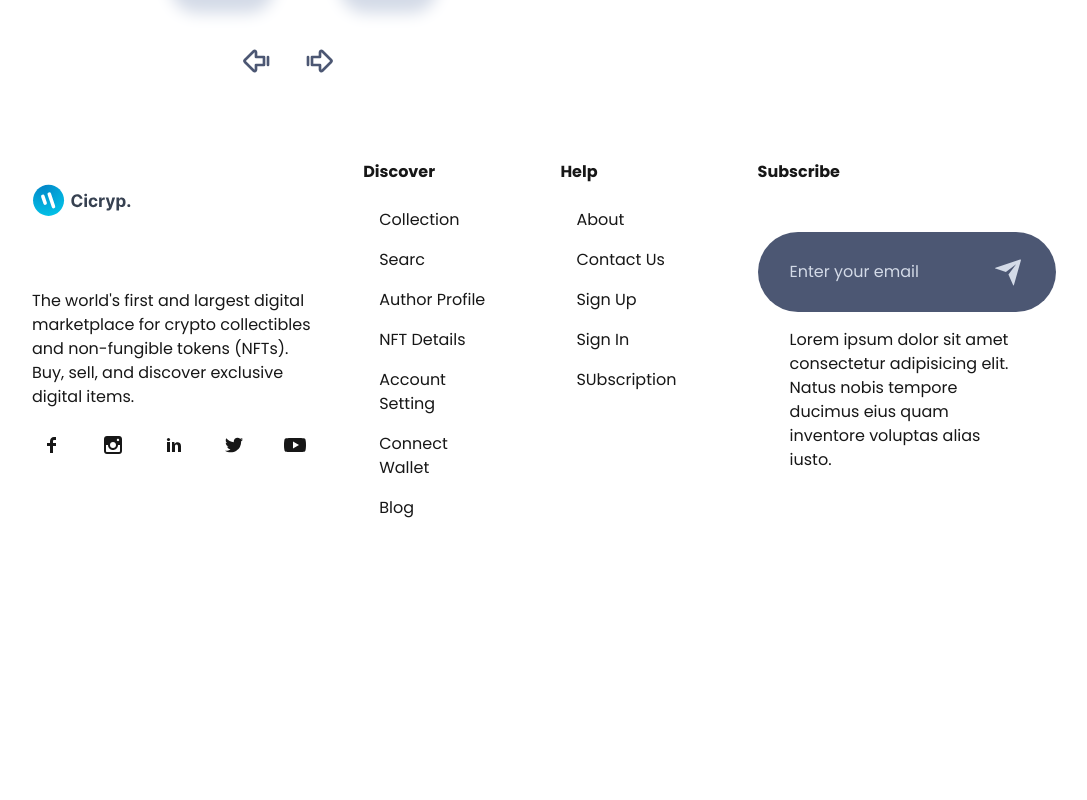
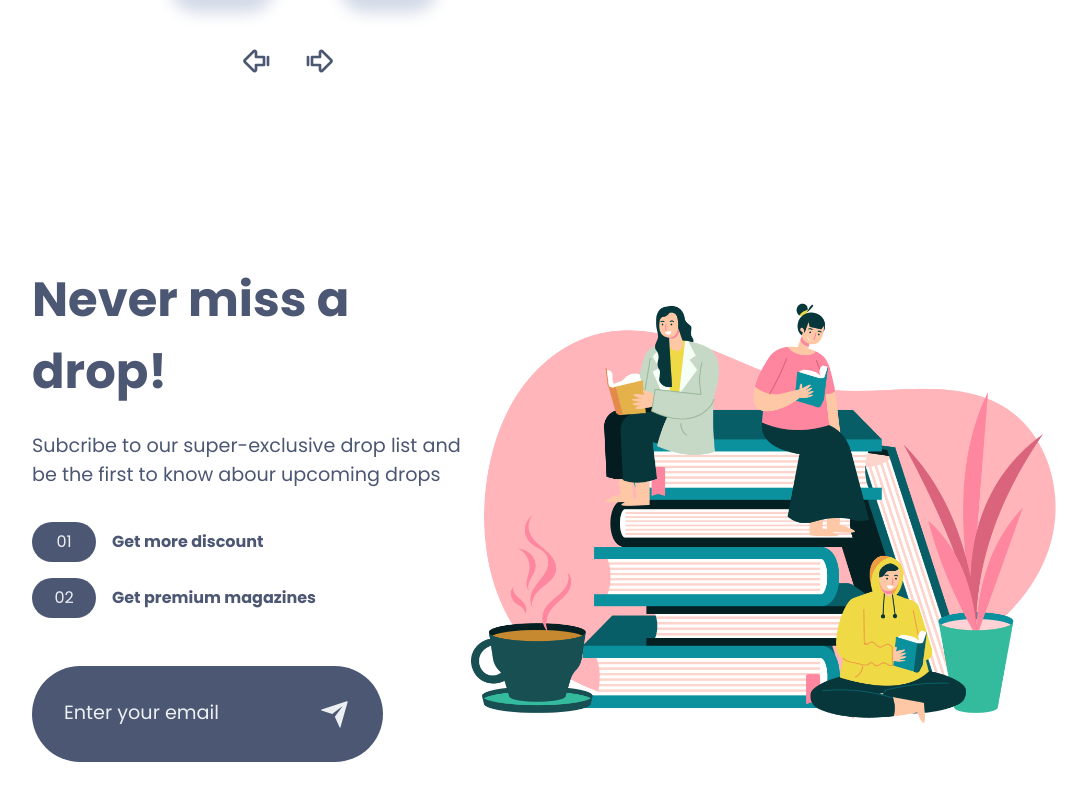
Before and after one commit to rahul-0407/nft-marketplace, a Next.js app in the folder nftfrontend/: page / in a window 1280 px wide. Shown: the part 1880-2680 px from the top of the page, without its empty margins (96-1183 px from the left). Before the commit the page ends 2432 px from the top, so only its background shows below. Built offline with nearby package versions, Linux system fonts and the light colour scheme.

Commit message:
subscribe section added

```diff
--- a/nftfrontend/app/globals.css
+++ b/nftfrontend/app/globals.css
@@ -68,3 +68,108 @@ body {
   color: var(--foreground);
   /* font-family: Arial, Helvetica, sans-serif; */
 }
+
+
+
+
+.subscribe{
+  width: 100%;
+}
+
+.subscribe_box{
+  width: 80%;
+  margin: 0 auto;
+  padding: 8rem 0;
+  display: grid;
+  grid-template-columns: 1.5fr 2fr;
+  align-items: center;
+}
+
+.subscribe_box_left h2{
+  font-size: 3rem;
+  line-height: 0;
+}
+
+.subscribe_box p{
+  font-size: 1.2rem;
+}
+
+.subscribe_box_left_box{
+  display: flex;
+  align-items: center;
+  gap: 1rem;
+  margin-top: 2rem;
+}
+
+.subscribe_box_left_box small{
+  font-size: 1rem;
+  font-weight: 700;
+}
+
+.subscribe_box_left_box span{
+  background-color: var(--icons-color);
+  color: var(--main-bg-color);
+  padding: .5rem 1rem;
+  border-radius: 2rem;
+  width: 4rem;
+  text-align: center;
+}
+
+.subscribe_box_left_input{
+  margin-top: 3rem;
+  padding: 2rem;
+  width: 80%;
+  border-radius: 4rem;
+  background-color: var(--icons-color);
+  color: var(--main-bg-color);
+  display: flex;
+  align-items: center;
+}
+
+.subscribe_box_left_input input{
+  background-color: transparent;
+  border: 0;
+  outline: none;
+  width: 90%;
+}
+
+.subscribe_box_left_input input::placeholder{
+  color: var(--main-bg-color);
+  font-size: 1.2rem;
+}
+
+.subscribe_box_left_input_icon{
+  font-size: 2rem;
+
+}
+
+@media screen and (min-device-width: 320px) and (max-device-width: 768px) {
+  .subscribe_box{
+    width: 90%;
+    grid-template-columns: 1fr;
+    gap: 4rem;
+  }
+  .subscribe_box_left_input{
+    width: 100%;
+    padding: 1rem;
+  }
+  .subscribe_box_left h2{
+    font-size: 2rem;
+  }
+}
+
+@media screen and (min-device-width: 768px) and (max-device-width: 1024px) {
+  .subscribe_box{
+    width: 90%;
+    grid-template-columns: repeat(2, 1fr);
+    gap: 4rem;
+  }
+  .subscribe_box_left_input{
+    width: 100%;
+    padding: 1rem;
+  }
+
+  .subscribe_box_left h2{
+    font-size: 2rem;
+  }
+}
--- a/nftfrontend/app/page.js
+++ b/nftfrontend/app/page.js
@@ -3,6 +3,7 @@ import React from 'react'
 import HeroSection from '@/components/HeroSection'
 import Service from '@/components/Service'
 import BigNFTSlider from '@/components/BigNFTSlider'
+import Subscribe from '@/components/Subscribe'
 
 const Home = () => {
   return (
@@ -10,6 +11,7 @@ const Home = () => {
       <HeroSection/>
       <Service/>
       <BigNFTSlider/>
+      <Subscribe/>
     </div>
   )
 }
--- /dev/null
+++ b/nftfrontend/components/Subscribe.jsx
@@ -0,0 +1,130 @@
+import React from "react";
+import { RiSendPlaneFill } from "react-icons/ri";
+
+const Subscribe = () => {
+  return (
+    <div className="w-full text-(--icons-color)">
+      <div
+        className="
+          w-[80%]
+          mx-auto
+          py-32
+          grid
+          grid-cols-[1.5fr_2fr]
+          items-center
+
+          max-md:w-[90%]
+          max-md:grid-cols-1
+          max-md:gap-16
+
+          max-lg:w-[90%]
+          max-lg:grid-cols-2
+          max-lg:gap-16
+        "
+      >
+        {/* LEFT */}
+        <div>
+          <h2
+            className="
+              text-[3rem]
+               font-bold
+              max-md:text-[2rem]
+              max-lg:text-[2rem]
+            "
+          >
+            Never miss a drop!
+          </h2>
+
+          <p className="text-[1.2rem] mt-6">
+            Subcribe to our super-exclusive drop list and be the first to know
+            abour upcoming drops
+          </p>
+
+          {/* POINT 1 */}
+          <div className="flex items-center gap-4 mt-8">
+            <span
+              className="
+                bg-(--icons-color)
+                text-(--main-bg-color)
+                px-4 py-2
+                rounded-4xl
+                w-16
+                text-center
+              "
+            >
+              01
+            </span>
+            <small className="text-[1rem] font-bold">Get more discount</small>
+          </div>
+
+          {/* POINT 2 */}
+          <div className="flex items-center gap-4 mt-4">
+            <span
+              className="
+                bg-(--icons-color)
+                text-(--main-bg-color)
+                px-4 py-2
+                rounded-4xl
+                w-16
+                text-center
+              "
+            >
+              02
+            </span>
+            <small className="text-[1rem] font-bold">
+              Get premium magazines
+            </small>
+          </div>
+
+          {/* INPUT */}
+          <div
+            className="
+              mt-12
+              px-8 py-8
+              w-[80%]
+              rounded-[4rem]
+              bg-(--icons-color)
+              text-(--main-bg-color)
+              flex items-center
+
+              max-md:w-full
+              max-md:px-4
+              max-md:py-4
+
+              max-lg:w-full
+              max-lg:px-4
+              max-lg:py-4
+            "
+          >
+            <input
+              type="text"
+              placeholder="Enter your email"
+              className="
+                bg-transparent
+                border-0
+                outline-none
+                w-[90%]
+                placeholder:text-(--main-bg-color)
+                placeholder:text-[1.2rem]
+              "
+            />
+            <RiSendPlaneFill className="text-[2rem]" />
+          </div>
+        </div>
+
+        {/* RIGHT */}
+        <div>
+          <img
+            src="./update.png"
+            alt="get update"
+            width={800}
+            height={800}
+            className="w-full h-auto"
+          />
+        </div>
+      </div>
+    </div>
+  );
+};
+
+export default Subscribe;
```
Also changed, not shown: nftfrontend/public/update.png (added).
